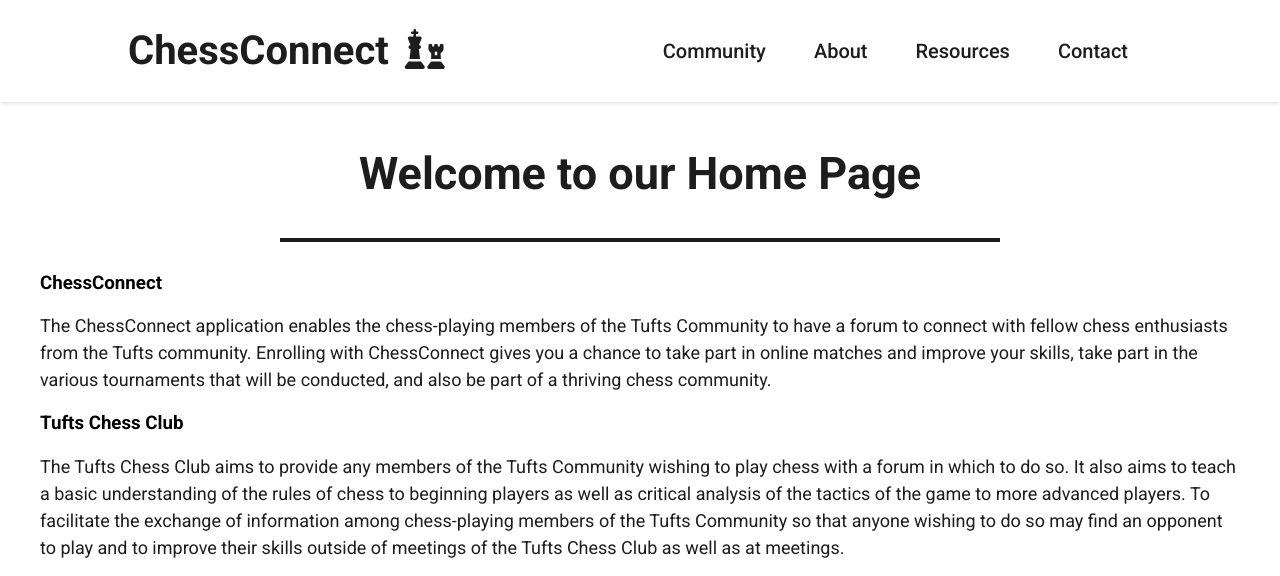
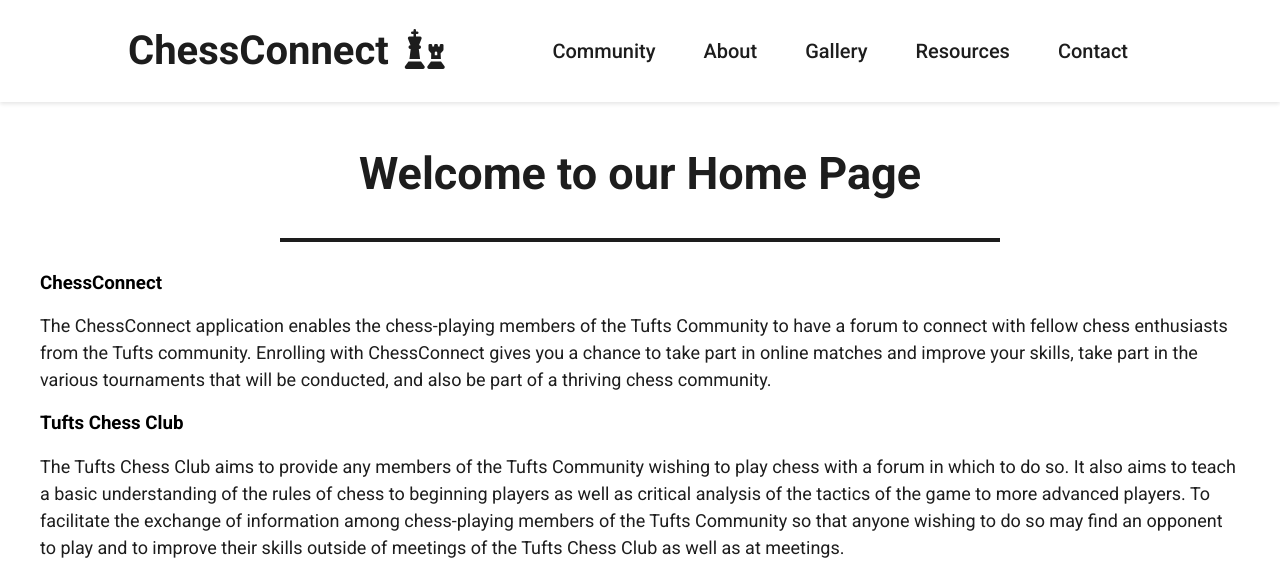
Before and after one commit to edwardl903/chess_website, a website: page about.html in a window 1280 px wide. Shown: the top 576 px of the page. Drawn offline with Linux system fonts and the light colour scheme.

Commit message:
navigation gallery link update

```diff
--- a/about.html
+++ b/about.html
@@ -23,6 +23,7 @@
             <div class="links link-text">
                 <a href="community.html">Community</a>
                 <a href="about.html">About</a>
+                <a href="gallery.html">Gallery</a>
                 <a href="resources.html">Resources</a>
                 <a href="contact.html">Contact</a>
                 <a class="menu" onclick="openNav()">&#9776;</a>
@@ -34,6 +35,7 @@
             <div class="overlay-content">
                 <a href="community.html">Community</a>
                 <a href="about.html">About</a>
+                <a href="gallery.html">Gallery</a>
                 <a href="resources.html">Resources</a>
                 <a href="contact.html">Contact</a>
             </div>
```
Also changed, not shown: community.html (+2 -0 lines), contact.html (+2 -0 lines), gallery.html (+2 -0 lines), index.html (+2 -0 lines), resources.html (+2 -0 lines).
